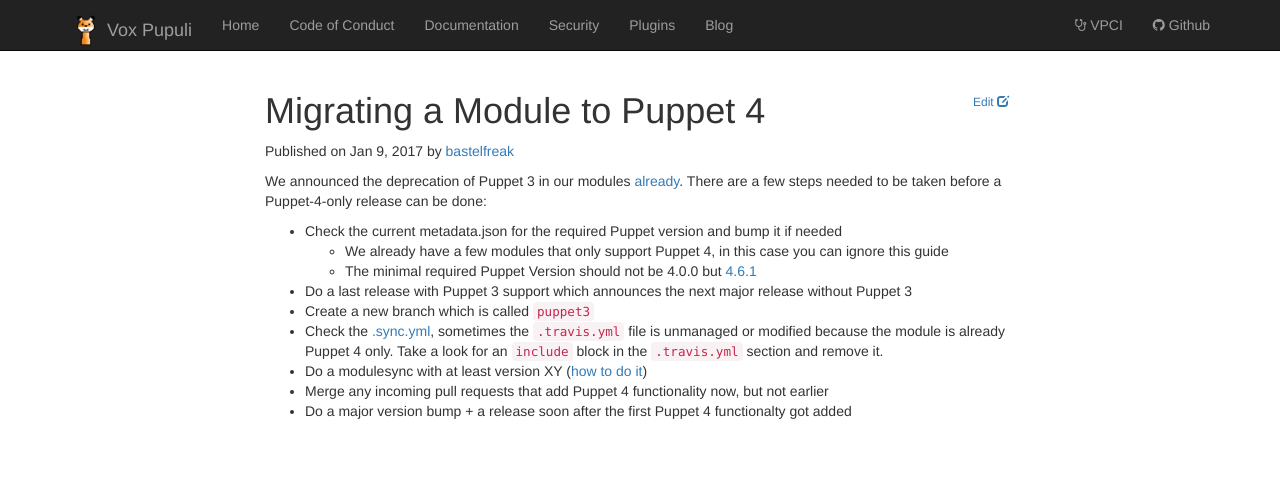
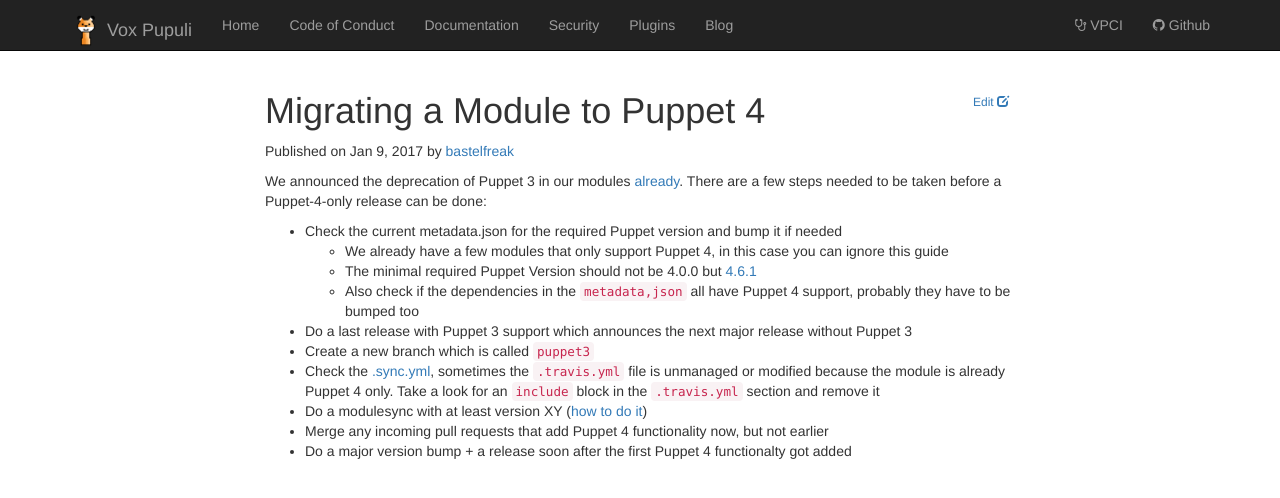
Before and after one commit to voxpupuli/voxpupuli.github.io, a Jekyll site: the page built from _posts/2017-01-09-migrating-to-puppet4.md, in a window 1280 px wide. Shown: the top 498 px of the page. Built offline with Jekyll 4.4.1, drawn with Linux system fonts in a browser that asks for light colours; nearby versions of some CDN libraries.

Commit message:
add note about dependencies

```diff
--- a/_posts/2017-01-09-migrating-to-puppet4.md
+++ b/_posts/2017-01-09-migrating-to-puppet4.md
@@ -14,9 +14,10 @@
 * Check the current metadata.json for the required Puppet version and bump it if needed
   * We already have a few modules that only support Puppet 4, in this case you can ignore this guide
   * The minimal required Puppet Version should not be 4.0.0 but [4.6.1](https://github.com/voxpupuli/community-triage/blob/master/modules/notes/2017-01-05.md#discussion)
+  * Also check if the dependencies in the `metadata,json` all have Puppet 4 support, probably they have to be bumped too
 * Do a last release with Puppet 3 support which announces the next major release without Puppet 3
 * Create a new branch which is called `puppet3`
-* Check the [.sync.yml](https://github.com/voxpupuli/puppet-tea/blob/e49d6d1ce8ba71c2123edf9fae45cde19e603ec3/.sync.yml#L3-L17), sometimes the `.travis.yml` file is unmanaged or modified because the module is already Puppet 4 only. Take a look for an `include` block in the `.travis.yml` section and remove it.
+* Check the [.sync.yml](https://github.com/voxpupuli/puppet-tea/blob/e49d6d1ce8ba71c2123edf9fae45cde19e603ec3/.sync.yml#L3-L17), sometimes the `.travis.yml` file is unmanaged or modified because the module is already Puppet 4 only. Take a look for an `include` block in the `.travis.yml` section and remove it
 * Do a modulesync with at least version XY ([how to do it](https://github.com/voxpupuli/modulesync_config#how-to-use-it))
 * Merge any incoming pull requests that add Puppet 4 functionality now, but not earlier
 * Do a major version bump + a release soon after the first Puppet 4 functionalty got added
```
